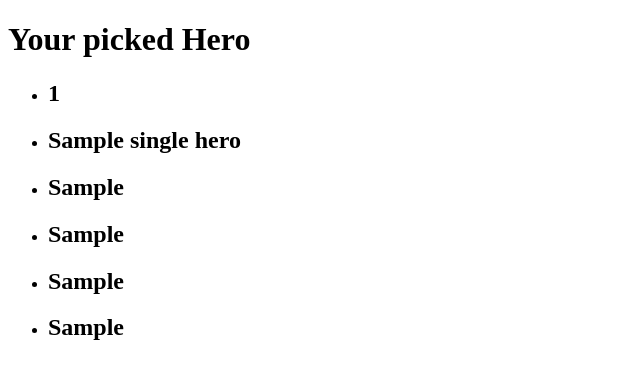
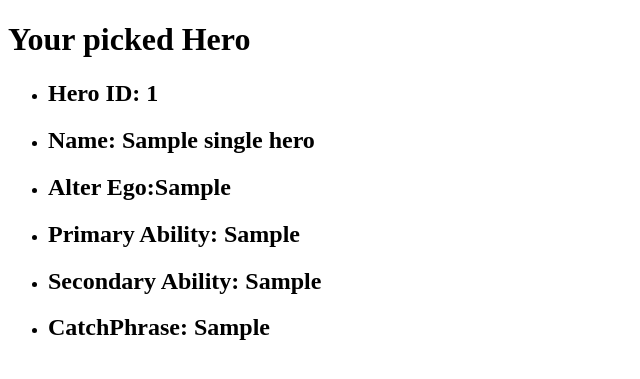
Before and after one commit to Shoulders93/superhero_proj, a Django app: template superhero_project/superheroes/templates/superheroes/detail.html in a window 1280 px wide. Shown: the top 379 px of the page, without its empty margins (0-640 px from the left). Run offline with Django 3.2, Linux system fonts and the light colour scheme; the template is opened without the code that fills it: most values are stand-ins (such as "Sample title", 1, 10 or a date in 2020).

Commit message:
Created delete.html. Added delete path. Added delete request in views.py

```diff
--- a/superhero_project/superheroes/templates/superheroes/detail.html
+++ b/superhero_project/superheroes/templates/superheroes/detail.html
@@ -10,12 +10,12 @@
     <h1>Your picked Hero</h1>
     <ul>
 
-        <li> <h2> {{single_hero.id}} </h2> </li>
-        <li> <h2> {{single_hero.name}} </h2> </li>
-        <li> <h2> {{single_hero.alter_ego}} </h2> </li>
-        <li> <h2> {{single_hero.primary_ability}} </h2> </li>
-        <li> <h2> {{single_hero.secondary_ability}} </h2> </li>
-        <li> <h2> {{single_hero.catch_phrase}} </h2> </li>
+        <li> <h2> Hero ID: {{single_hero.id}} </h2> </li>
+        <li> <h2> Name: {{single_hero.name}} </h2> </li>
+        <li> <h2> Alter Ego:{{single_hero.alter_ego}} </h2> </li>
+        <li> <h2> Primary Ability: {{single_hero.primary_ability}} </h2> </li>
+        <li> <h2> Secondary Ability: {{single_hero.secondary_ability}} </h2> </li>
+        <li> <h2> CatchPhrase: {{single_hero.catch_phrase}} </h2> </li>
 
     </ul>
 </body>
--- a/superhero_project/superheroes/urls.py
+++ b/superhero_project/superheroes/urls.py
@@ -8,4 +8,5 @@ urlpatterns = [
     path('', views.index, name='index'),
     path('<int:hero_id>/', views.detail, name='detail'),
     path('new/', views.create, name='create'),
+    path('delete/', views.delete, name ='delete'),
 ]
```
Also changed, not shown: superhero_project/superheroes/templates/superheroes/delete.html (added, +18 -0 lines), superhero_project/superheroes/views.py (+10 -0 lines).
